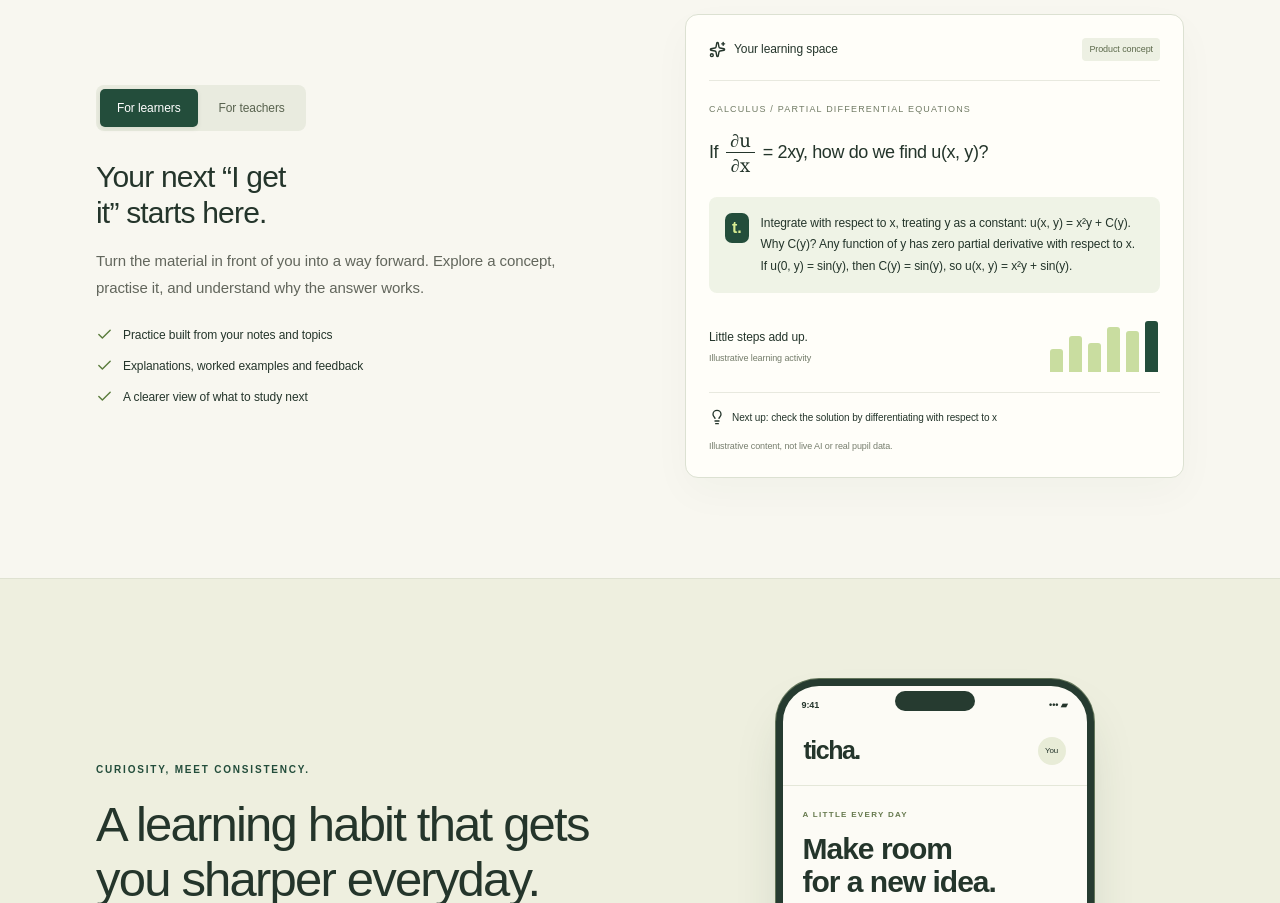
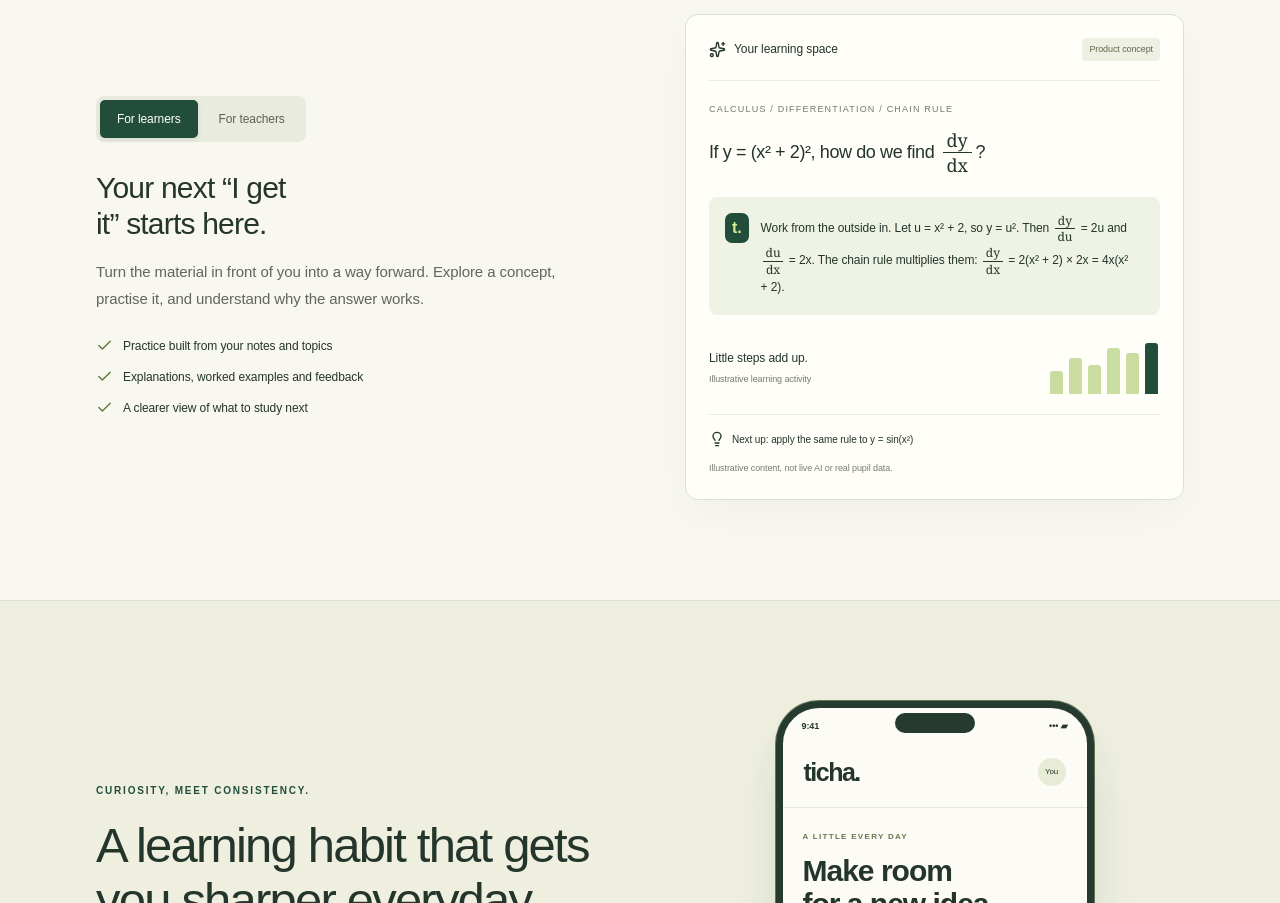
Before and after one commit to doxantro/Doxantro-Website, a Next.js app: page /ticha in a window 1280 px wide. Shown: the part 1240-2143 px from the top of the page. Built offline with nearby package versions, Linux system fonts and the light colour scheme; a web font is replaced by a local one.

Commit message:
Use a chain rule worked example on Ticha landing page

```diff
--- a/src/components/ticha/TichaLanding.tsx
+++ b/src/components/ticha/TichaLanding.tsx
@@ -7,7 +7,7 @@ import ConversationPreview from './ConversationPreview';
 import { ArrowDown, ArrowUpRight, AudioLines, BookOpen, Check, Eye, FileText, GraduationCap, Lightbulb, Mic, Sparkles, Volume2 } from 'lucide-react';
 
 const perspectives = {
-  learner: { label: 'For learners', heading: 'Your next “I get it” starts here.', text: 'Turn the material in front of you into a way forward. Explore a concept, practise it, and understand why the answer works.', name: 'Your learning space', subject: 'CALCULUS / PARTIAL DIFFERENTIAL EQUATIONS', prompt: <>If <MathFraction numerator="∂u" denominator="∂x" label="partial derivative of u with respect to x" /> = 2xy, how do we find u(x, y)?</>, response: 'Integrate with respect to x, treating y as a constant: u(x, y) = x²y + C(y). Why C(y)? Any function of y has zero partial derivative with respect to x. If u(0, y) = sin(y), then C(y) = sin(y), so u(x, y) = x²y + sin(y).', note: 'Next up: check the solution by differentiating with respect to x', bars: [42, 65, 52, 82, 74, 92] },
+  learner: { label: 'For learners', heading: 'Your next “I get it” starts here.', text: 'Turn the material in front of you into a way forward. Explore a concept, practise it, and understand why the answer works.', name: 'Your learning space', subject: 'CALCULUS / DIFFERENTIATION / CHAIN RULE', prompt: <>If y = (x² + 2)², how do we find <MathFraction numerator="dy" denominator="dx" label="derivative of y with respect to x" />?</>, response: <>Work from the outside in. Let u = x² + 2, so y = u². Then <MathFraction numerator="dy" denominator="du" label="derivative of y with respect to u" /> = 2u and <MathFraction numerator="du" denominator="dx" label="derivative of u with respect to x" /> = 2x. The chain rule multiplies them: <MathFraction numerator="dy" denominator="dx" label="derivative of y with respect to x" /> = 2(x² + 2) × 2x = 4x(x² + 2).</>, note: 'Next up: apply the same rule to y = sin(x²)', bars: [42, 65, 52, 82, 74, 92] },
   teacher: { label: 'For teachers', heading: 'See the learner behind the score.', text: 'Use AI-assisted topic insights to spot where a pupil needs support, set focused tasks, and make your next mentoring conversation count.', name: 'Your teaching space', subject: 'CLASS INSIGHTS / MATHEMATICS', prompt: 'Where could this pupil use support?', response: 'In this example, equivalent fractions are improving. Comparing fractions still needs practice. Try a visual explanation before the next task.', note: 'Suggested task: compare three pairs of fractions', bars: [32, 48, 46, 64, 72, 86] },
 };
 
```
